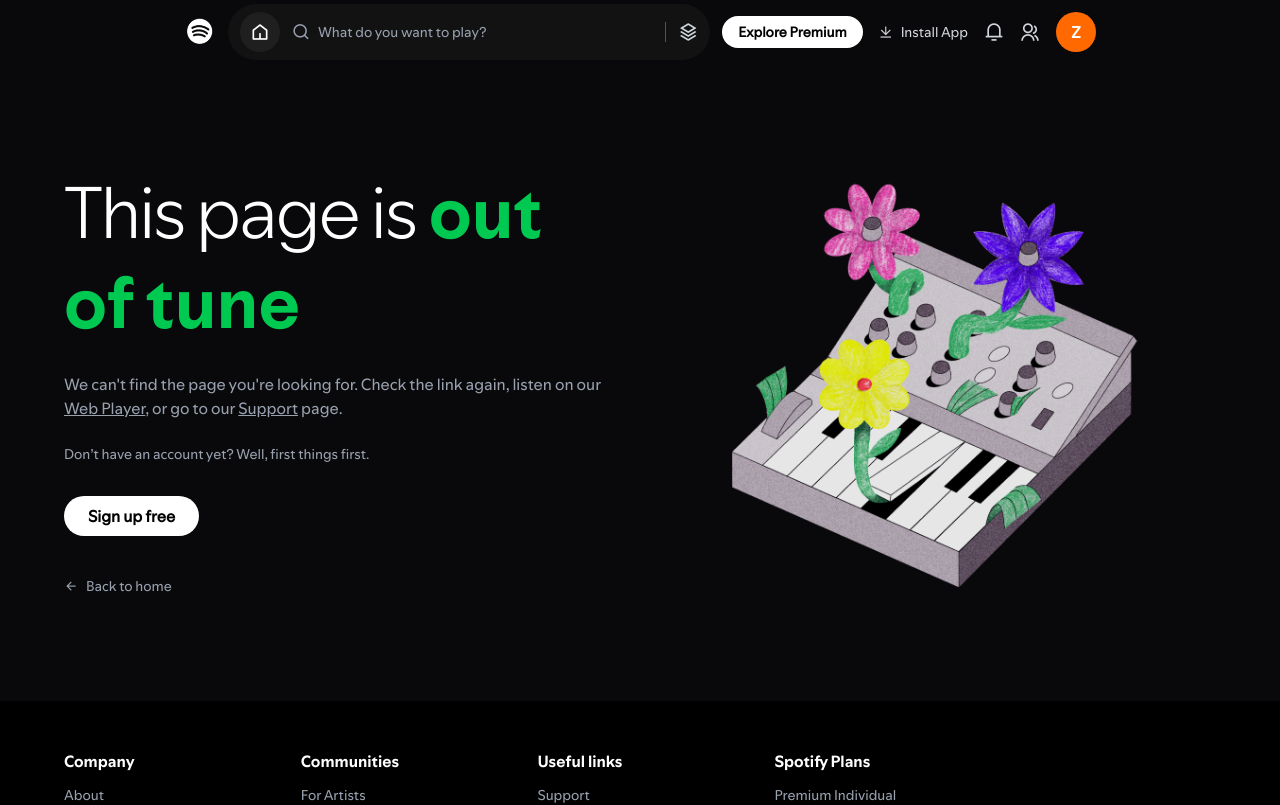
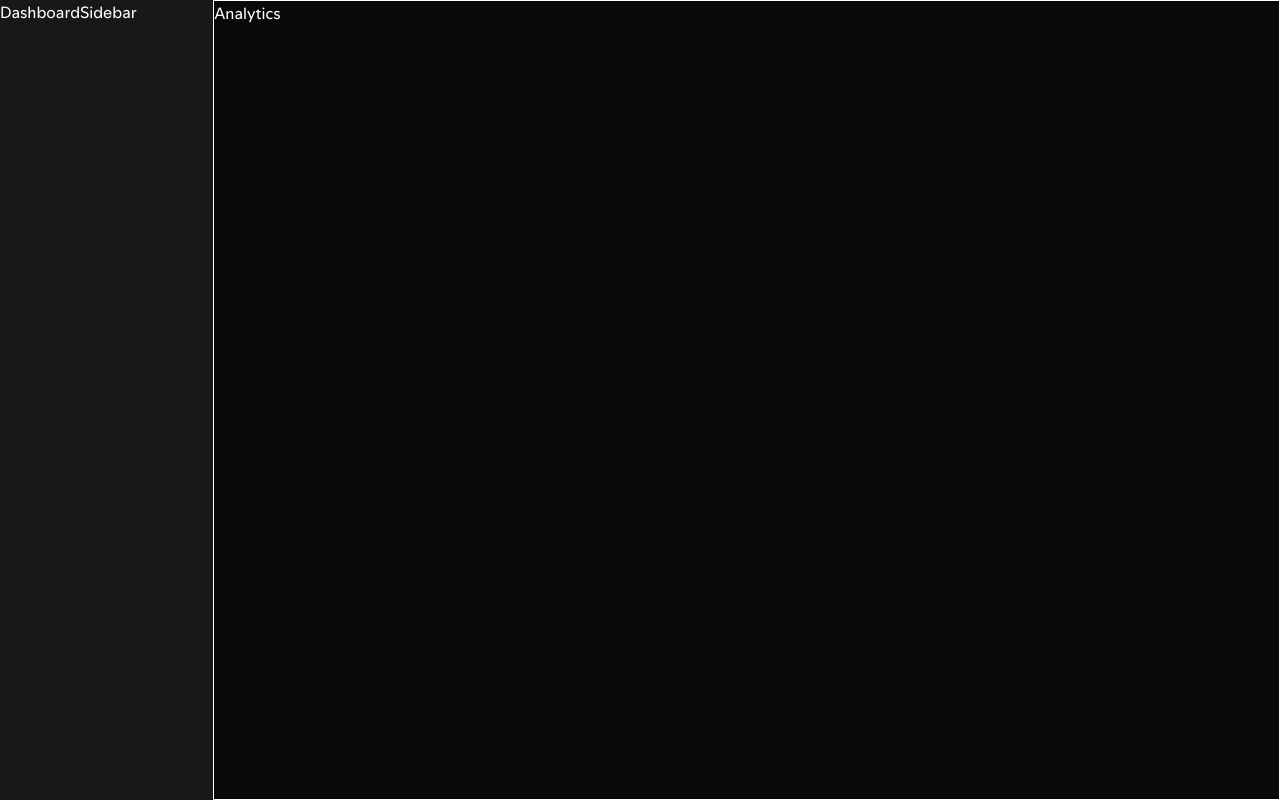
Before and after one commit to Team-XYZ-ABC/spotify, a React (Vite) app in the folder Frontend/: page /analytics in a window 1280 px wide. Shown: the top 805 px of the page. Built offline with nearby package versions, Linux system fonts and the light colour scheme.

Commit message:
feat: restructure Navbar and UserMenuCard components, add DashboardLayout and Analytics page, and implement MenuItem for better modularity

```diff
--- /dev/null
+++ b/Frontend/src/components/common/DashboardSidebar.jsx
@@ -0,0 +1,9 @@
+import React from 'react'
+
+const DashboardSidebar = () => {
+  return (
+    <div className='w-[20%] h-full bg-zinc-900 text-white'>DashboardSidebar</div>
+  )
+}
+
+export default DashboardSidebar
--- /dev/null
+++ b/Frontend/src/components/ui/MenuItem.jsx
@@ -0,0 +1,45 @@
+import { Link } from "react-router";
+
+const MenuItem = ({ isArtist, icon, text, external, path, setShowProfile }) => {
+    return (
+        <>
+            {isArtist
+                ? (
+                    <a
+                        className="flex items-center justify-between px-3 py-3 md:py-2
+        rounded-md transition hover:bg-[#2a2a2a]"
+                        href={path}
+                        target="_blank"
+                    >
+                        <div className="flex items-center gap-3">
+                            <i className={`${icon} text-lg`}></i>
+                            <span className="text-sm md:text-sm">{text}</span>
+                        </div>
+                    </a>
+                )
+                : (
+                    <Link
+                        to={path || "#"}
+                        onClick={() => setShowProfile(false)}
+                        className={`
+        flex items-center justify-between px-3 py-3 md:py-2
+        rounded-md transition
+        ${text === "Log out" ? "hover:bg-red-500/30" : "hover:bg-[#2a2a2a]"}
+      `}
+                    >
+                        <div className="flex items-center gap-3">
+                            <i className={`${icon} text-lg`}></i>
+                            <span className="text-sm md:text-sm">{text}</span>
+                        </div>
+
+                        {external && (
+                            <i className="ri-external-link-line text-sm text-gray-400">
+                            </i>
+                        )}
+                    </Link>
+                )}
+        </>
+    );
+};
+
+export default MenuItem;
--- a/Frontend/src/pages/home/UserMenuCard.jsx
+++ b/Frontend/src/components/ui/UserMenuCard.jsx
@@ -1,5 +1,4 @@
-import React from "react";
-import { Link } from "react-router";
+import MenuItem from "./MenuItem";
 
 const UserMenuCard = ({ setShowProfile }) => {
   return (
@@ -24,6 +23,7 @@
 
       <div className="flex flex-col gap-1">
         <MenuItem setShowProfile={setShowProfile} icon="ri-user-line" text="Account" path="/account" />
+        <MenuItem setShowProfile={setShowProfile} icon="ri-dashboard-horizontal-line" text="Dashboard" path="/analytics" isArtist/>
         <MenuItem setShowProfile={setShowProfile} icon="ri-profile-line" text="Profile" path="/profile" />
         <MenuItem setShowProfile={setShowProfile} icon="ri-vip-crown-line" text="Upgrade to Premium" external />
         <MenuItem setShowProfile={setShowProfile} icon="ri-customer-service-2-line" text="Support" external />
@@ -51,27 +51,4 @@
   );
 };
 
-const MenuItem = ({ icon, text, external, path, setShowProfile }) => {
-  return (
-    <Link
-      to={path || "#"}
-      onClick={() => setShowProfile(false)}
-      className={`
-        flex items-center justify-between px-3 py-3 md:py-2
-        rounded-md transition
-        ${text === "Log out" ? "hover:bg-red-500/30" : "hover:bg-[#2a2a2a]"}
-      `}
-    >
-      <div className="flex items-center gap-3">
-        <i className={`${icon} text-lg`}></i>
-        <span className="text-sm md:text-sm">{text}</span>
-      </div>
-
-      {external && (
-        <i className="ri-external-link-line text-sm text-gray-400"></i>
-      )}
-    </Link>
-  );
-};
-
 export default UserMenuCard;
--- /dev/null
+++ b/Frontend/src/layouts/DashboardLayout.jsx
@@ -0,0 +1,19 @@
+import React, { useEffect } from "react";
+import DashboardSidebar from "../components/common/DashboardSidebar";
+import { Outlet } from "react-router";
+
+const DashboardLayout = () => {
+
+    useEffect(()=>{
+        document.title = "Spotify for Artist | Home"
+    },[])
+
+    return (
+        <div className="h-screen w-full flex bg-zinc-950">
+            <DashboardSidebar />
+            <Outlet />
+        </div>
+    );
+};
+
+export default DashboardLayout;
--- /dev/null
+++ b/Frontend/src/pages/user/Artist/Analytics.jsx
@@ -0,0 +1,9 @@
+import React from 'react'
+
+const Analytics = () => {
+  return (
+    <div className='text-white border w-full'>Analytics</div>
+  )
+}
+
+export default Analytics
```
Also changed, not shown: Frontend/src/components/common/Navbar.jsx (+13 -11 lines), Frontend/src/routes/Main.routes.jsx (+14 -6 lines).
